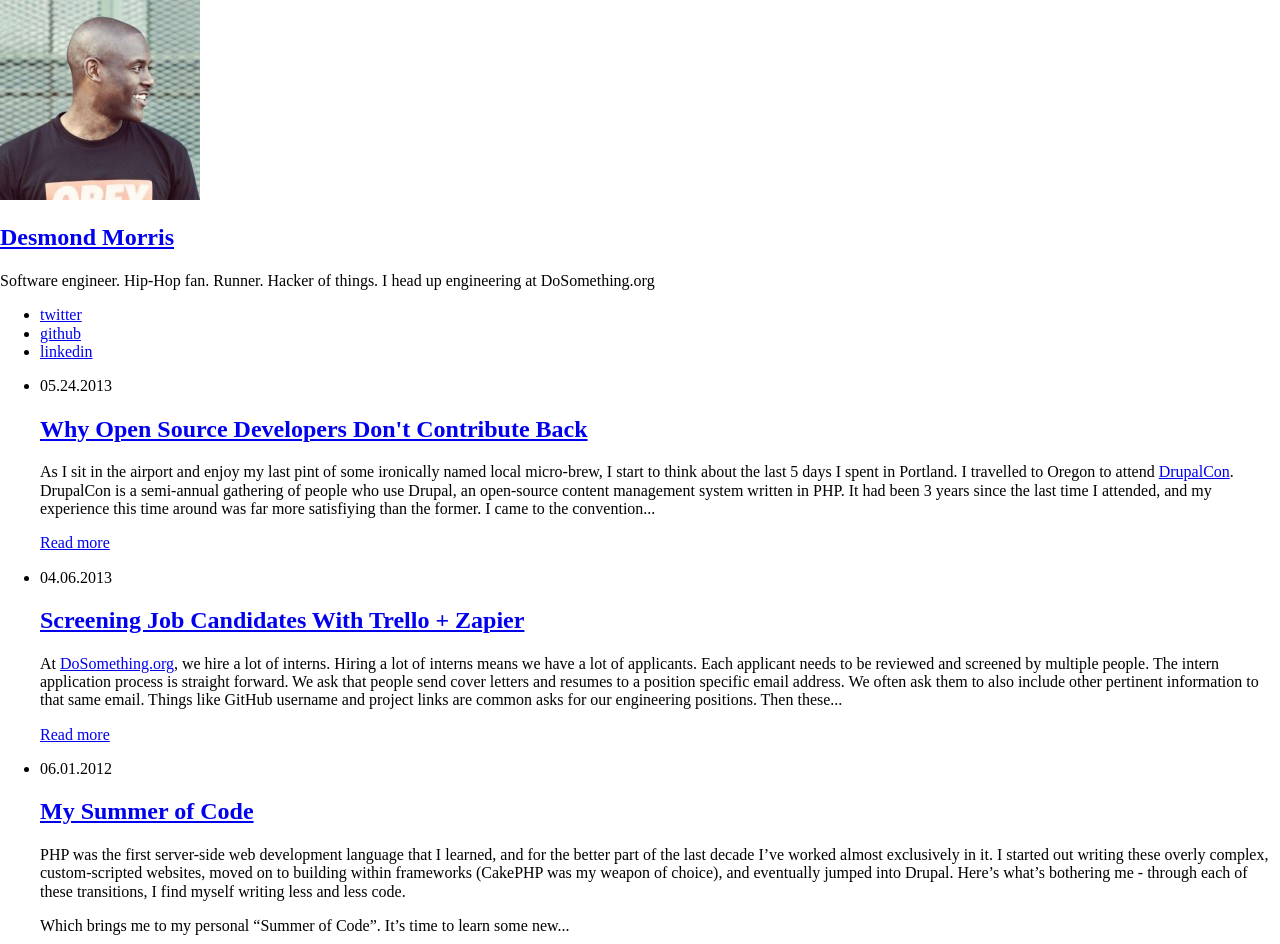
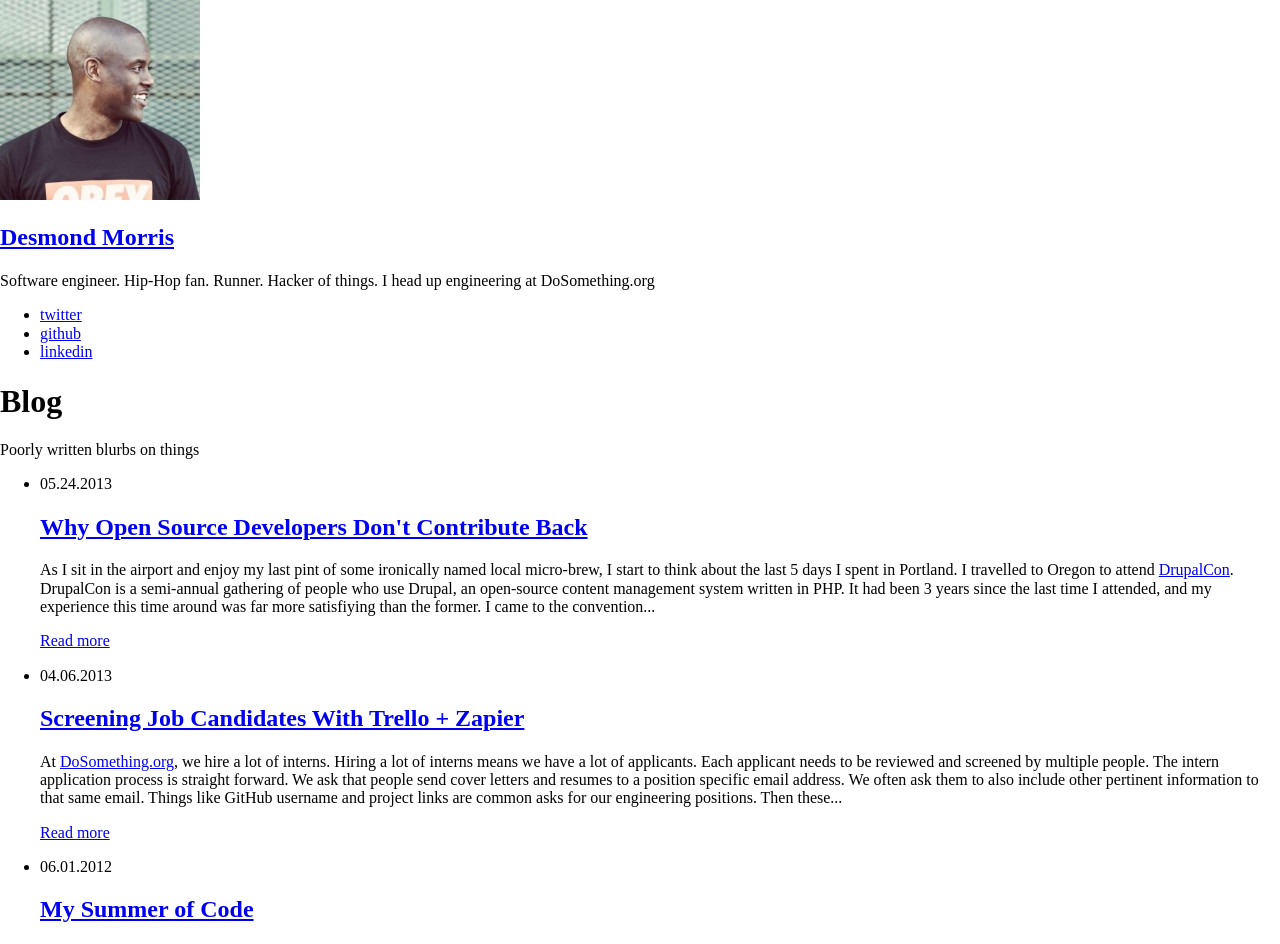
Before and after one commit to desmondmorris/desmondmorris.com, a Jekyll site: the page built from blog/index.html, in a window 1280 px wide. Shown: the part 100-1044 px from the top of the page. Built offline with Jekyll 4.4.1, drawn with Linux system fonts in a browser that asks for light colours; nearby versions of some CDN libraries; Markdown is read by kramdown in place of the engine named in the settings.

Commit message:
Adds blog heading

```diff
--- a/blog/index.html
+++ b/blog/index.html
@@ -2,6 +2,10 @@
 layout: default
 title: Blog
 ---
+
+<h1>Blog</h1>
+
+<p>Poorly written blurbs on things</p>
 
 <ul class="posts">
   {% for post in site.posts %}
```
